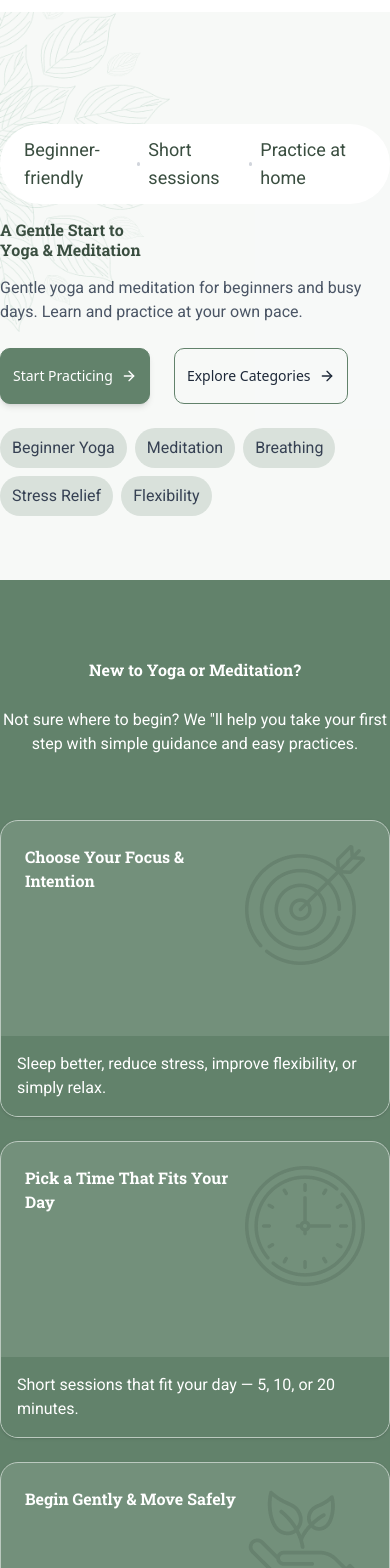
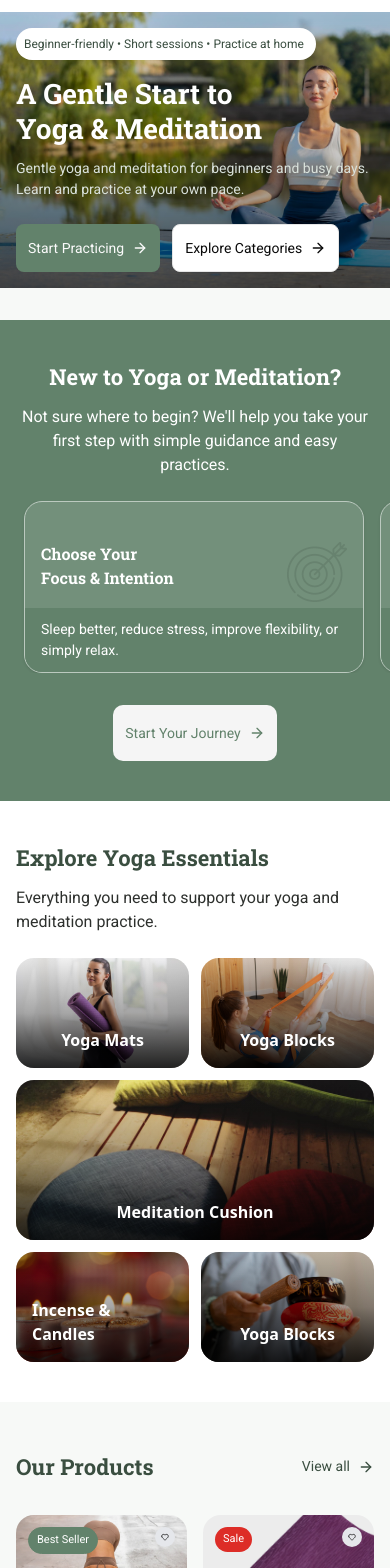
Before and after one commit to Sabin404/Intern-task, a Next.js app: page / in a window 390 px wide. Shown: the part 80-1648 px from the top of the page. Built offline with nearby package versions, Linux system fonts and the light colour scheme; a web font is replaced by a local one.

Commit message:
mobile responsive

```diff
--- a/src/app/_components/CardContent.tsx
+++ b/src/app/_components/CardContent.tsx
@@ -1,17 +1,18 @@
 import Image, { StaticImageData } from "next/image";
 import Overlay from "./Overlay";
 
+type type = {
+  image: string | StaticImageData;
+  title: string;
+  height?: string;
+  width?: string;
+};
 
-
- type type ={
- image:string | StaticImageData;
-  title: string,
-}
-
-
-const CardContent = ({ image, title }: type) => {
+const CardContent = ({ image, title, height, width }: type) => {
   return (
-    <div className="relative h-60 rounded-2xl overflow-hidden group hover:cursor-pointer">
+    <div
+      className={`relative lg:h-60 ${height} ${width} lg:w-full  rounded-2xl overflow-hidden group hover:cursor-pointer`}
+    >
       <Image
         src={image}
         alt={title}
--- a/src/app/_components/Explore.tsx
+++ b/src/app/_components/Explore.tsx
@@ -1,6 +1,5 @@
 import React from "react";
 import Image from "next/image";
-
 import candle from "@/images/explore-images/candles.jpg";
 import meditation from "@/images/explore-images/meditation.jpg";
 import singing from "@/images/explore-images/singing.jpg";
@@ -11,25 +10,28 @@ import CardContent from "./CardContent";
 
 const Explore = () => {
   return (
-    <section className="container mx-auto py-16 ">
-      <div className="flex flex-col md:flex-row justify-between  mb-12">
-        <h2 className="display-medium font-semibold text-text-primary-hero font-robotoslab">
+    <section className="lg:py-16 py-10">
+      <div className="container mx-auto px-4 lg:px-0">
+        <div className="flex flex-col md:flex-row justify-between mb-6 lg:mb-12 lg:gap-4 gap-3">
+          <h2 className="text-[22px] lg:text-[45px] font-semibold text-text-primary-hero font-robotoslab">
             Explore Yoga Essentials
           </h2>
-
-        <p className="max-w-xl title-large text-text-secondary-muted font-roboto">
-          Everything you need to support your yoga and meditation practice, from
-          daily movement to mindful moments.
+          <p className="max-w-xl text-[16px] hidden lg:block lg:text-[22px] text-text-secondary-muted font-roboto">
+            Everything you need to support your yoga and meditation practice,
+            from daily movement to mindful moments.
+          </p>
+          <p className="max-w-xl text-[16px] lg:hidden text-text-secondary-muted font-roboto">
+            Everything you need to support your yoga and meditation practice.
           </p>
         </div>
 
-      <div className="grid grid-cols-1 md:grid-cols-3 gap-4 ">
-        <div className="flex flex-col gap-6 ">
-          <CardContent image={yogamats } title="Yoga Mats" />
+        {/* Desktop layout  */}
+        <div className="hidden lg:grid lg:grid-cols-3 gap-4">
+          <div className="flex flex-col gap-6">
+            <CardContent image={yogamats} title="Yoga Mats" />
             <CardContent image={yogablocks} title="Yoga Blocks & Straps" />
           </div>
-
-        <div className="relative h-125 rounded-2xl overflow-hidden group hover:cursor-pointer">
+          <div className="relative h-[500px] rounded-2xl overflow-hidden group hover:cursor-pointer">
             <Image
               src={meditation}
               alt="Meditation Cushions"
@@ -38,10 +40,41 @@ const Explore = () => {
             />
             <Overlay title="Meditation Cushions" />
           </div>
-
           <div className="flex flex-col gap-6">
             <CardContent image={singing} title="Singing Bowls & Bells" />
             <CardContent image={candle} title="Incense & Candles" />
+          </div>
+        </div>
+
+        {/* Mobile layout*/}
+        <div className="lg:hidden grid grid-cols-2 gap-3 ">
+          {/* Top row  */}
+          <CardContent image={yogamats} title="Yoga Mats" height="h-[110px]" />
+          <CardContent
+            image={yogablocks}
+            title="Yoga Blocks"
+            height="h-[110px]"
+            width="w-full"
+          />
+
+          {/* Middle row */}
+          <div className="col-span-2">
+            <CardContent
+              image={meditation}
+              title="Meditation Cushion"
+              height="h-[160px]"
+              width="w-full"
+            />
+          </div>
+
+          {/* Bottom row */}
+          <CardContent
+            image={candle}
+            title="Incense & Candles"
+            height="h-[110px]"
+            width="w-full"
+          />
+          <CardContent image={singing} title="Yoga Blocks" height="h-[110px]" />
         </div>
       </div>
     </section>
--- a/src/app/_components/Hero.tsx
+++ b/src/app/_components/Hero.tsx
@@ -8,16 +8,16 @@ import { ArrowRight } from "lucide-react";
 const Hero = () => {
   return (
     <main className="bg-bg-button-primary/5 overflow-hidden">
-      <section className="relative container mx-auto  py-16 flex flex-col-reverse md:flex-row items-center gap-12 ">
+      {/* Desktop Version - unchanged */}
+      <section className="hidden lg:flex relative container mx-auto py-16 flex-row items-center gap-12">
         <Image
           src={pattern}
           width={481}
           height={433}
           alt="Pattern"
-          className=" absolute -top-2 -left-55 -z-10 "
+          className="absolute -top-2 -left-55 -z-10"
         />
-
-        <div className="flex-1  flex-col">
+        <div className="flex-1 flex-col">
           <p className="text-lg font-roboto flex items-center gap-2 bg-white w-fit px-6 py-3 rounded-full text-text-primary-hero font-medium">
             Beginner-friendly
             <span className="w-1 h-1 bg-gray-300 rounded-full" />
@@ -25,16 +25,13 @@ const Hero = () => {
             <span className="w-1 h-1 bg-gray-300 rounded-full" />
             Practice at home
           </p>
-
-          <h1 className="display-lg  font-robotoslab font-bold text-text-primary-hero leading-tight mt-4">
+          <h1 className="display-lg font-robotoslab font-bold text-text-primary-hero leading-tight mt-4">
             A Gentle Start to <br /> Yoga & Meditation
           </h1>
-
           <p className="text-gray-600 title-large max-w-xl mt-4 mb-6 font-roboto">
             Gentle yoga and meditation for beginners and busy days. Learn and
             practice at your own pace.
           </p>
-
           <div className="flex flex-wrap gap-6">
             <Button
               variant="default"
@@ -42,15 +39,13 @@ const Hero = () => {
             >
               Start Practicing <ArrowRight size={18} />
             </Button>
-
             <Button
               variant="default"
-              className="border border-bg-button-primary text-gray-800 title-medium  py-6 px-6 rounded-lg  hover:bg-bg-button-primary/10 flex items-center  justify-center gap-2 h-14 hover:cursor-pointer"
+              className="border border-bg-button-primary text-gray-800 title-medium py-6 px-6 rounded-lg hover:bg-bg-button-primary/10 flex items-center justify-center gap-2 h-14 hover:cursor-pointer"
             >
               Explore Categories <ArrowRight size={18} />
             </Button>
           </div>
-
           <div className="flex flex-wrap gap-2 mt-6">
             {[
               "Beginner Yoga",
@@ -61,14 +56,13 @@ const Hero = () => {
             ].map((item) => (
               <span
                 key={item}
-                className="px-3 py-2 rounded-[30px] bg-bg-primary-muted text-gray-700 body-large font-roboto "
+                className="px-3 py-2 rounded-[30px] bg-bg-primary-muted text-gray-700 body-large font-roboto"
               >
                 {item}
               </span>
             ))}
           </div>
         </div>
-
         <div className="flex-1 relative w-162.5 h-160.25 overflow-hidden rounded-2xl">
           <Image
             src={heroImage}
@@ -80,6 +74,50 @@ const Hero = () => {
           />
         </div>
       </section>
+
+      {/* Mobile Version */}
+      <section className="lg:hidden  relative  flex flex-col mb-8">
+        {/* Background Image */}
+        <div className="absolute inset-0 ">
+          <Image
+            src={heroImage}
+            alt="Yoga & Meditation"
+            fill
+            className="object-cover"
+            priority
+          />
+          <div className="absolute inset-0 bg-gradient-to-b from-transparent via-black/20 to-black/60" />
+        </div>
+
+        <div className="relative z-10 flex flex-col justify-center h-full px-4 py-4">
+          <p className="text-[12px] w-[300px] h-[28px] font-roboto flex items-center gap-2 bg-white px-2 py-4 rounded-full text-text-primary-hero font-medium mb-4">
+            Beginner-friendly • Short sessions • Practice at home
+          </p>
+
+          <h1 className="text-[28px] font-robotoslab font-bold text-white leading-tight mb-3">
+            A Gentle Start to <br />
+            Yoga & Meditation
+          </h1>
+
+          <p className="text-[#D9E1DB] text-[14px] font-normal mb-6 font-roboto max-w-md">
+            Gentle yoga and meditation for beginners and busy days. Learn and
+            practice at your own pace.
+          </p>
+
+          <div className="flex gap-3 items-center">
+            <Button className="h-12 px-3 py-4 text-[14px] bg-bg-button-primary font-roboto">
+              Start Practicing <ArrowRight size={20} />
+            </Button>
+
+            <Button
+              variant="outline"
+              className="h-12 px-2 py-2 text-[14px] font-roboto"
+            >
+              Explore Categories <ArrowRight size={20} />
+            </Button>
+          </div>
+        </div>
+      </section>
     </main>
   );
 };
--- a/src/app/_components/Journey.tsx
+++ b/src/app/_components/Journey.tsx
@@ -34,28 +34,41 @@ const Journey = () => {
   ];
 
   return (
-    <section className="bg-bg-section-primary py-16">
-      <div className="container mx-auto ">
-        <div className="text-center max-w-2xl mx-auto mb-16">
-          <h2 className="display-medium font-semibold text-white mb-3 font-robotoslab">
+    <section className="bg-bg-section-primary lg:py-16 py-10">
+      <div className="container mx-auto lg:px-0">
+        <div className="text-center max-w-2xl mx-auto lg:mb-16 mb-6 px-4">
+          <h2 className="lg:text-[45px] text-[22px] font-semibold text-white mb-3 font-robotoslab">
             New to Yoga or Meditation?
           </h2>
-          <p className="text-white title-large font-normal font-roboto">
-            Not sure where to begin? We {'"'}ll help you take your first step
+          <p className="text-white lg:text-[18px] text-[16px] font-normal font-roboto">
+            Not sure where to begin? We&apos;ll help you take your first step
             with simple guidance and easy practices.
           </p>
         </div>
 
-        <div className="flex flex-col md:flex-row gap-6 justify-between">
+        {/* Desktop  */}
+        <div className="hidden lg:flex gap-6 justify-between">
           {cards.map((card, index) => (
-            <JourneyCard  key={index} {...card} />
+            <JourneyCard key={index} {...card} />
           ))}
         </div>
 
-        <div className="flex justify-center mt-10">
+        {/* Mobile  */}
+        <div className="lg:hidden overflow-x-auto scrollbar-hide  ">
+          <div className="flex gap-4 pl-6">
+            {cards.map((card, index) => (
+              <div key={index} className="flex-shrink-0 w-[340px] h-[172px] ">
+                <JourneyCard {...card} />
+              </div>
+            ))}
+            <div className="flex-shrink-0 px-1" />
+          </div>
+        </div>
+
+        <div className="flex justify-center lg:mt-10 mt-8">
           <Button
             variant="secondary"
-            className="rounded-lg font-roboto title-medium py-5 px-6 gap-2 text-bg-button-primary hover:cursor-pointer  h-14"
+            className="rounded-lg font-roboto lg:text-[18px] text-[14px] py-3 px-4 lg:py-5 lg:px-6 gap-2 text-bg-button-primary hover:cursor-pointer h-14"
           >
             Start Your Journey
             <ArrowRight className="h-4 w-4" />
--- a/src/app/_components/JourneyCard.tsx
+++ b/src/app/_components/JourneyCard.tsx
@@ -8,18 +8,25 @@ type JourneyCardProps = {
   img: StaticImageData;
 };
 
-const JourneyCard= ({ title, description, img }:JourneyCardProps) => {
+const JourneyCard = ({ title, description, img }: JourneyCardProps) => {
   return (
-    <Card className="relative w-auto h-74.25 rounded-2xl overflow-hidden bg-border-muted/20 border border-border-muted text-white">
-      <div className="flex justify-between px-6 ">
-        <h3 className="headline-small  font-semibold  font-robotoslab ">
+    <Card className="relative flex flex-col w-[340px] h-[172px] lg:w-auto lg:h-74.25 rounded-2xl overflow-hidden bg-border-muted/20 border border-border-muted text-white ">
+      <div className="flex justify-between items-start px-4 lg:px-6 pt-4 lg:pt-6">
+        <h3 className="text-[16px] lg:text-[28px] font-semibold font-robotoslab lg:whitespace-normal whitespace-pre-line">
           {title}
         </h3>
-        <Image src={img} alt={title} width={120} height={120} />
+        <Image
+          src={img}
+          alt={title}
+          width={60}
+          height={60}
+          className="w-[60px] h-[60px] lg:w-[120px] lg:h-[120px] flex-shrink-0"
+        />
       </div>
-
-      <div className="absolute bottom-0 left-0 w-full h-20 bg-bg-section-primary flex items-center px-4">
-        <p className="body-large text-white font-roboto">{description}</p>
+      <div className="absolute bottom-0 left-0 w-full h-16 lg:h-20 bg-bg-section-primary flex items-center px-4">
+        <p className="text-[14px] lg:text-[18px] text-white font-roboto">
+          {description}
+        </p>
       </div>
     </Card>
   );
--- a/src/app/_components/Overlay.tsx
+++ b/src/app/_components/Overlay.tsx
@@ -6,7 +6,7 @@ const Overlay = ({ title }: OverlayProps) => {
   return (
     <div className="absolute inset-0 flex justify-center items-end  rounded-2xl">
       <div className="absolute inset-0 bg-linear-to-b from-black/10 to-black/90 opacity-55 " />
-      <p className="text-white headline-small   font-semibold p-4 z-10">
+      <p className="text-white lg:text-[24px] text-14px   font-semibold p-4 z-10">
         {title}
       </p>
     </div>
--- a/src/app/_components/Practice.tsx
+++ b/src/app/_components/Practice.tsx
@@ -7,20 +7,26 @@ import Image from "next/image";
 
 const Practice = () => {
   return (
-    <section className="w-full py-12 bg-section-secondary pt-20 ">
-      <div className="container mx-auto">
-        <div className="mb-10 text-center md:text-left">
-          <h2 className="display-medium font-robotoslab font-semibold text-text-primary-hero">
+    <section className="w-full lg:py-12 py-10 bg-section-secondary  ">
+      <div className="container mx-auto px-3 lg:px-0">
+        <div className="mb-10  md:text-left">
+          <h2 className="lg:text-[45px] text-[22px] font-robotoslab font-semibold text-text-primary-hero ">
             Gentle Yoga for Everyday Practice
           </h2>
-          <p className="max-w-4xl mt-2 text-lg md:text-xl font-robotoslab text-title-large">
+          <p className="lg:block max-w-4xl mt-2 lg:text-[22px] text-[16px] font-robotoslab ">
             Discover simple yoga videos designed for beginners and busy days.
-            Move mindfully, build flexibility, and feel more balanced at your
-            own pace.
+            <span className="hidden lg:block">
+              Move mindfully, build flexibility, and feel more balanced at your
+              own pace.
+            </span>
           </p>
+          {/* <p className="lg:hidden max-w-4xl mt-2 lg:text-[22px] text-[16px] font-robotoslab ">
+            Discover simple yoga videos designed for beginners and busy days.
+          </p> */}
         </div>
 
-        <div className="flex flex-col lg:flex-row gap-6">
+        {/* desktop ko lagi  */}
+        <div className=" hidden lg:flex flex-col lg:flex-row gap-6">
           <div className="flex-1 min-h-246.75 md:min-h-136.5 relative">
             {/* center content */}
             <div className="absolute inset-0 flex items-center z-10 justify-center  ">
@@ -78,6 +84,36 @@ const Practice = () => {
             </div>
           </div>
         </div>
+
+        {/* mobile ko lagi  */}
+        <div className="flex flex-col gap-6 lg:hidden">
+          <div className="flex-1 relative min-h-[240px]">
+            {/*  play button */}
+            <div className="absolute inset-0 flex items-center justify-center z-10">
+              <div className="bg-white/60 rounded-full p-4 ">
+                <PlayIcon className="w-5 h-5 " fill="white" stroke="none" />
+              </div>
+            </div>
+
+            {/* Image*/}
+            <div className="w-full h-[240px] md:h-[300px] rounded-xl overflow-hidden relative  ">
+              <Image
+                alt="Yoga"
+                src={yog}
+                fill
+                className="object-cover rounded-xl w-full h-full yogo_curved_mobile  bottom-right"
+              />
+
+              {/* Bottom right ko text */}
+
+              <div className="absolute right-3 bottom-0 z-20 ">
+                <p className="text-[12px] font-medium  font-roboto  p-2 rounded-2xl  text-[#27342A]  ">
+                  Short sessions • Beginner-friendly • No pressure
+                </p>
+              </div>
+            </div>
+          </div>
+        </div>
       </div>
     </section>
   );
--- a/src/app/_components/Product.tsx
+++ b/src/app/_components/Product.tsx
@@ -97,17 +97,16 @@ const Product = () => {
 
   return (
     <div className="w-full bg-bg-button-primary/5">
-  <section className="container mx-auto py-12">
-    <div className="flex flex-col sm:flex-row justify-between items-start sm:items-center mb-8 gap-4">
-      <h2 className="display-medium font-semibold text-text-primary-hero font-robotoslab">
+      <section className="container mx-auto py-12 px-4 lg:px-0">
+        <div className="lg:flex lg:flex-row flex flex-row  justify-between lg:items-start items-center mb-8 gap-4">
+          <h2 className="text-[22px] lg:text-[45px] font-semibold text-text-primary-hero font-robotoslab">
             Our Products
           </h2>
-      <span className="flex items-center gap-2 font-medium text-text-primary-hero font-roboto title-medium">
+          <span className="flex items-center gap-2 font-medium text-text-primary-hero font-roboto text-[14px] lg:text-[18px] cursor-pointer">
             View all <ArrowRight className="w-4 h-4" />
           </span>
         </div>
-
-    <div className="grid grid-cols-1 sm:grid-cols-2 lg:grid-cols-4 gap-4">
+        <div className="grid grid-cols-2 lg:grid-cols-4 gap-4 hover:cursor-pointer">
           {products.map((p) => (
             <ProductCard
               key={p.id}
@@ -123,7 +122,6 @@ const Product = () => {
         </div>
       </section>
     </div>
-
   );
 };
 
--- a/src/app/_components/ProductCard.tsx
+++ b/src/app/_components/ProductCard.tsx
@@ -22,40 +22,40 @@ const ProductCard = ({
   bestSeller,
 }: ProductCardProps) => {
   return (
-    <div className="flex flex-col  rounded-3xl overflow-hidden relative">
-      <button className="absolute top-5 right-5 z-10  flex items-center justify-center shrink-0 w-7 h-7 bg-gray-200 bg-opacity-50 rounded-[15px] px-1.5 py-1.25 ">
-        <Heart className="w-3.5 h-3 text-black" />
+    <div className="flex flex-col rounded-2xl overflow-hidden relative">
+      <button className="absolute top-3 right-3 lg:top-5 lg:right-5 z-10 flex items-center justify-center shrink-0 lg:w-7 lg:h-7 w-5 h-5 bg-gray-200 bg-opacity-50 rounded-[15px] px-1.5 py-1.25">
+        <Heart className="lg:w-3.5 lg:h-3 w-2.75 h-2.5 text-black" />
       </button>
-      <div className="absolute left-5 top-5 z-10 flex flex-col gap-2">
+      <div className="absolute left-3 top-3 lg:left-5 lg:top-5 z-10 flex flex-col gap-2">
         {newArrival && (
-          <span className="bg-white text-bg-button-primary  text-[14px] py-1 px-3 rounded-[15px] border border-[#62826b] font-roboto">
+          <span className="bg-white text-bg-button-primary text-[11px] lg:text-[14px] py-1 px-2 lg:px-3 rounded-[15px] border border-[#62826b] font-roboto">
             New
           </span>
         )}
-
         {bestSeller && (
-          <span className="bg-bg-section-primary text-white  text-[14px] py-1 px-3 rounded-[15px] border border-[#62826b] font-roboto">
+          <span className="bg-bg-section-primary text-white text-[11px] lg:text-[14px] py-1 px-2 lg:px-3 rounded-[15px] border border-[#62826b] font-roboto">
             Best Seller
           </span>
         )}
-
         {sale && (
-          <span className="bg-[#DD2D27] text-white text-[14px] py-1 px-3 rounded-[15px] font-roboto">
+          <span className="bg-[#DD2D27] text-white text-[11px] lg:text-[14px] py-1 px-2 lg:px-3 rounded-[15px] font-roboto">
             Sale
           </span>
         )}
       </div>
-
-      <div className="relative w-full aspect-[92/65.25]">
+      <div className="relative w-[173px] h-[135px]  lg:h-[261px] lg:w-full hover:scale-105 transition-transform duration-300 ease-in-out">
         <Image src={image} alt={title} fill className="object-cover" />
       </div>
-
-      <div className="p-4 flex flex-col justify-between bg-white">
+      <div className="p-3 lg:p-4 flex flex-col justify-between bg-white">
         <div>
-          <h3 className="title-medium font-semibold font-roboto mb-1">{title}</h3>
-          <p className="text-sm font-roboto text-gray-600 mb-2">{desc}</p>
+          <h3 className="text-[12px] lg:text-[18px] font-semibold font-roboto mb-1">
+            {title}
+          </h3>
+          <p className="text-[11px] lg:text-[14px] font-roboto text-gray-600 mb-2">
+            {desc}
+          </p>
         </div>
-        <div className="text-[18px] text-bg-button-primary font-bold font-roboto ">
+        <div className="text-[14px] lg:text-[18px] text-bg-button-primary font-bold font-roboto">
           NPR {price}/-
         </div>
       </div>
--- a/src/app/_components/Sleep.tsx
+++ b/src/app/_components/Sleep.tsx
@@ -78,13 +78,13 @@ const Sleep = () => {
         ))}
       </div>
 
-      {/* Mobile cards - horizontal scroll */}
+      {/* Mobile cards  */}
       <div className="lg:hidden overflow-x-auto scrollbar-hide mt-12">
         <div className="flex gap-4 px-4">
           {items.map((item) => (
             <div
               key={item.id}
-              className="flex-shrink-0 w-[340px] h-[320px] relative overflow-hidden rounded-lg cursor-pointer"
+              className="shrink-0 w-85 h-80 relative overflow-hidden rounded-lg cursor-pointer"
             >
               <Image
                 src={item.image}
@@ -93,7 +93,7 @@ const Sleep = () => {
                 className="object-cover section_curved_mobile bottom-right"
               />
               {/* overlay */}
-              <div className="absolute inset-0 bg-gradient-to-b from-black/10 to-black section_curved_mobile bottom-right" />
+              <div className="absolute inset-0 bg-linear-to-b from-black/10 to-black section_curved_mobile bottom-right" />
               {/* arrow button */}
               <div className="absolute right-4 bottom-4">
                 <Button className="bg-bg-button-primary rounded-full w-14 h-14 border-none hover:cursor-pointer hover:bg-bg-button-primary/90">
@@ -111,6 +111,7 @@ const Sleep = () => {
               </div>
             </div>
           ))}
+          <div className="shrink-0 p-1" />
         </div>
       </div>
 
--- a/src/app/globals.css
+++ b/src/app/globals.css
@@ -176,9 +176,17 @@
   border-radius: var(--r);
 }
 
+.yogo_curved_mobile {
+  --r: 5px; /* radius */
+  --s: 10px; /* size of inner curve */
+  --x: 270px; /* horizontal offset (no percentange) */
+  --y: 20px; /* vertical offset (no percentange) */
+  border-radius: var(--r);
+}
+
 .section_curved {
-  --r: 32px; /* radius */
-  --s: 24px; /* size of inner curve */
+  --r: 40px; /* radius */
+  --s: 27px; /* size of inner curve */
   --x: 50px; /* horizontal offset (no percentange) */
   --y: 50px; /* vertical offset (no percentange) */
   border-radius: var(--r);
@@ -265,6 +273,16 @@
   }
 }
 
+@utility scrollbar-hide {
+  -ms-overflow-style: none;
+  scrollbar-width: none;
+  -webkit-overflow-scrolling: touch;
+}
+
+.scrollbar-hide::-webkit-scrollbar {
+  display: none;
+}
+
 @layer base {
   * {
     @apply border-border outline-ring/50;
```
Also changed, not shown: src/app/_components/Footer.tsx (+8 -10 lines). Lines whose indentation alone changed are shown as unchanged.
